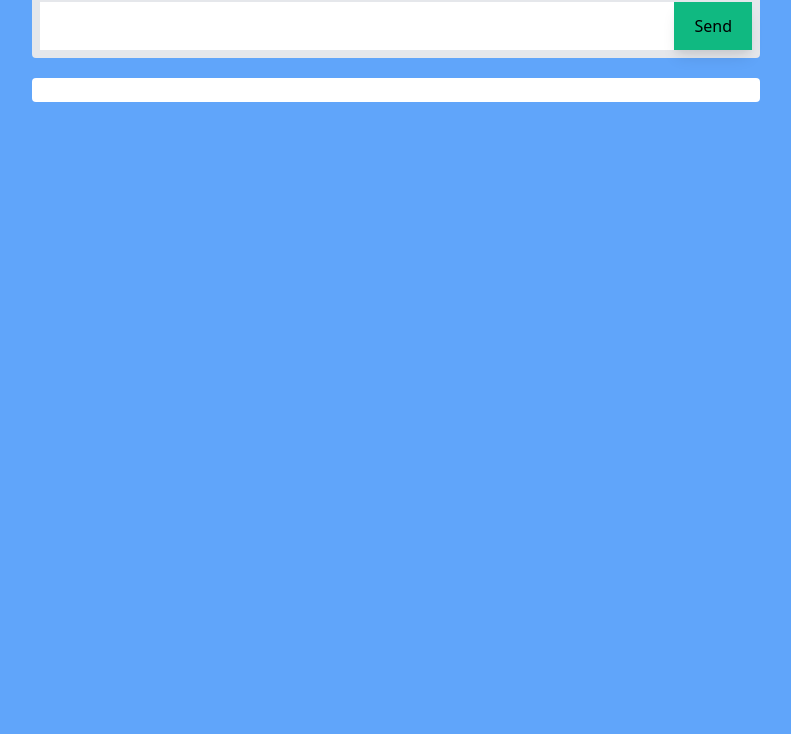
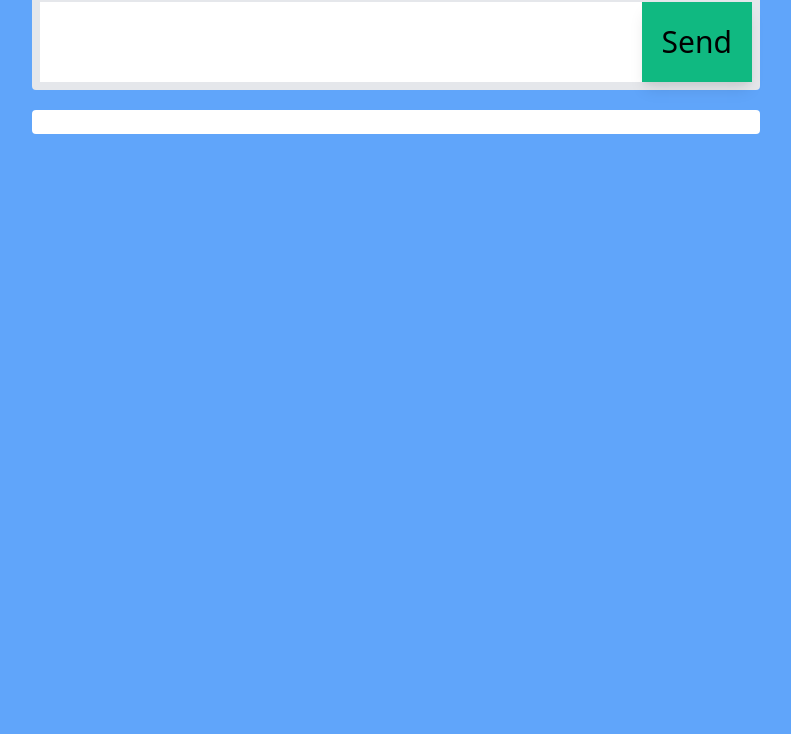
Before and after one commit to dankore/add-edit-delete-list-app, a website built with Parcel: page index.html in a window 1280 px wide. Shown: the part 66-800 px from the top of the page, without its empty margins (244-1035 px from the left). Built offline with nearby package versions, Linux system fonts and the light colour scheme.

Commit message:
Font size

```diff
--- a/index.html
+++ b/index.html
@@ -16,7 +16,9 @@
         List App
       </h1>
       <div class="mx-5 m-auto">
-        <form class="border-8 bg-white rounded flex justify-around">
+        <form
+          class="border-8 h-24 text-3xl bg-white rounded flex justify-around"
+        >
           <input
             id="input"
             class="w-full border-gray-400 p-3"
--- a/src/index.js
+++ b/src/index.js
@@ -42,7 +42,6 @@ document.addEventListener("click", e => {
     if (index > -1) {
       array.splice(index, 1);
     }
-    console.log(e.target.parentNode.parentNode.parentNode);
     // e.target.parentNode.parentNode.parentNode ==> Gives UL tag
     // e.target.parentNode.parentNode.parentNode.firstChild ==> Gives whole div
 
```
